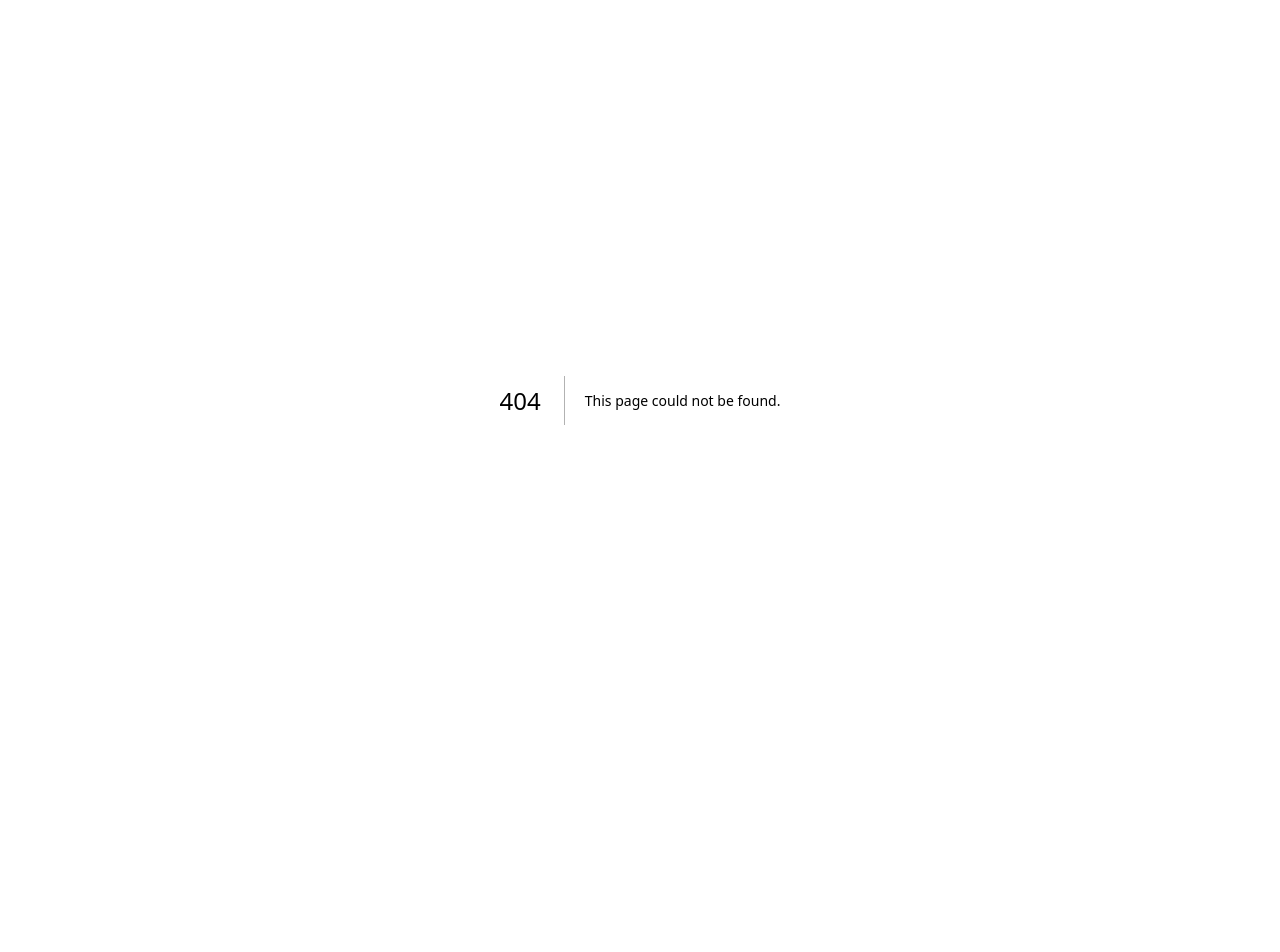
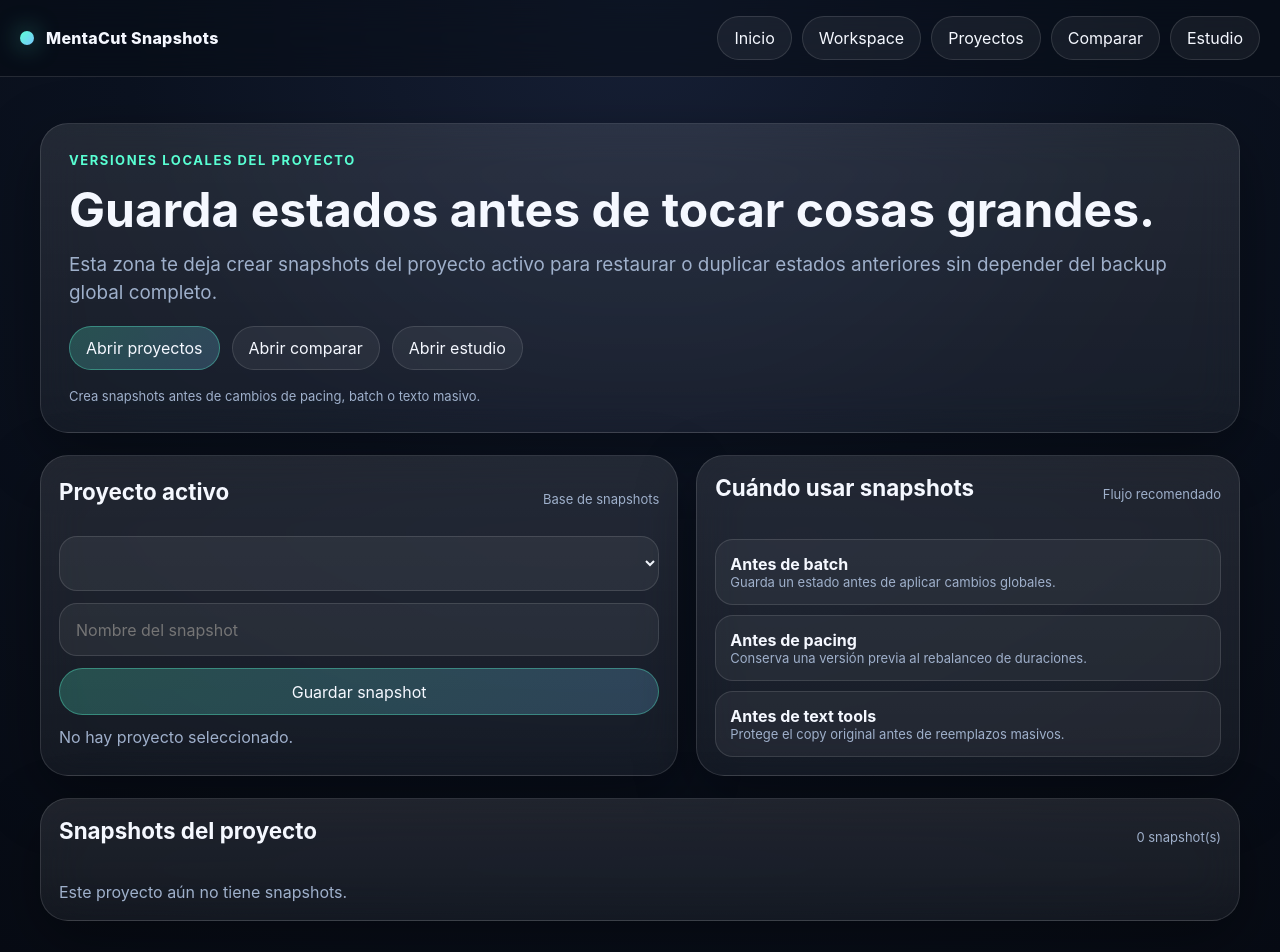
Before and after one commit to alain7224/MentaCut, a Next.js app: page /studio/snapshots in a window 1280 px wide. Before the commit this address had no page. Shown: the top 952 px of the page. Before the commit the page ends 800 px from the top, so only its background shows below. Built offline with nearby package versions, Linux system fonts and the light colour scheme.

Commit message:
feat: add local project snapshots route

```diff
--- /dev/null
+++ b/app/studio/snapshots/page.tsx
@@ -0,0 +1,187 @@
+'use client'
+
+import Link from 'next/link'
+import { useEffect, useMemo, useState } from 'react'
+import { readLocalProjects, touchProject, writeLocalProjects, type LocalProject } from '@/lib/local-store'
+import { createProjectSnapshot, readProjectSnapshots, restoreProjectFromSnapshot, writeProjectSnapshots, type ProjectSnapshot } from '@/lib/local-snapshots'
+
+export default function StudioSnapshotsPage() {
+  const [projects, setProjects] = useState<LocalProject[]>([])
+  const [snapshots, setSnapshots] = useState<ProjectSnapshot[]>([])
+  const [activeId, setActiveId] = useState<string | null>(null)
+  const [snapshotName, setSnapshotName] = useState('')
+  const [status, setStatus] = useState('')
+
+  useEffect(() => {
+    const nextProjects = readLocalProjects()
+    setProjects(nextProjects)
+    setActiveId(nextProjects[0]?.id ?? null)
+    setSnapshots(readProjectSnapshots())
+  }, [])
+
+  const active = useMemo(() => projects.find((item) => item.id === activeId) ?? null, [projects, activeId])
+  const activeSnapshots = useMemo(
+    () => snapshots.filter((snapshot) => snapshot.projectId === activeId).sort((a, b) => b.createdAt.localeCompare(a.createdAt)),
+    [snapshots, activeId],
+  )
+
+  function persistProjects(nextProjects: LocalProject[], nextStatus: string) {
+    setProjects(nextProjects)
+    writeLocalProjects(nextProjects)
+    setStatus(nextStatus)
+  }
+
+  function persistSnapshots(nextSnapshots: ProjectSnapshot[], nextStatus: string) {
+    setSnapshots(nextSnapshots)
+    writeProjectSnapshots(nextSnapshots)
+    setStatus(nextStatus)
+  }
+
+  function saveSnapshot() {
+    if (!active) return
+    const snapshot = createProjectSnapshot(active, snapshotName || `${active.name} ${new Date().toLocaleString()}`)
+    const next = [snapshot, ...snapshots]
+    persistSnapshots(next, `Snapshot guardado: ${snapshot.name}`)
+    setSnapshotName('')
+  }
+
+  function restoreSnapshot(snapshotId: string) {
+    if (!active) return
+    const snapshot = snapshots.find((item) => item.id === snapshotId)
+    if (!snapshot) return
+    const restored = restoreProjectFromSnapshot(snapshot)
+    const nextProjects = projects.map((project) => project.id === active.id ? touchProject(restored) : project)
+    persistProjects(nextProjects, `Proyecto restaurado desde snapshot: ${snapshot.name}`)
+  }
+
+  function duplicateFromSnapshot(snapshotId: string) {
+    const snapshot = snapshots.find((item) => item.id === snapshotId)
+    if (!snapshot) return
+    const restored = restoreProjectFromSnapshot(snapshot)
+    const duplicate: LocalProject = {
+      ...restored,
+      id: crypto.randomUUID(),
+      name: `${restored.name} copia snapshot`,
+      updatedAt: new Date().toISOString(),
+      clips: restored.clips.map((clip) => ({ ...clip, id: crypto.randomUUID() })),
+    }
+    const nextProjects = [duplicate, ...projects]
+    persistProjects(nextProjects, `Proyecto duplicado desde snapshot: ${snapshot.name}`)
+  }
+
+  function deleteSnapshot(snapshotId: string) {
+    const next = snapshots.filter((item) => item.id !== snapshotId)
+    persistSnapshots(next, 'Snapshot eliminado')
+  }
+
+  const coverage = useMemo(() => {
+    if (!active) return null
+    return {
+      clips: active.clips.length,
+      snapshots: activeSnapshots.length,
+      duration: active.clips.reduce((sum, clip) => sum + Math.max(0, clip.end - clip.start), 0),
+    }
+  }, [active, activeSnapshots])
+
+  return (
+    <div className="page-shell">
+      <header className="topbar">
+        <div className="brand">
+          <span className="brand-dot" />
+          <span>MentaCut Snapshots</span>
+        </div>
+        <nav className="nav">
+          <Link href="/" className="nav-link">Inicio</Link>
+          <Link href="/studio/workspace" className="nav-link">Workspace</Link>
+          <Link href="/studio/projects" className="nav-link">Proyectos</Link>
+          <Link href="/studio/compare" className="nav-link">Comparar</Link>
+          <Link href="/studio" className="nav-link">Estudio</Link>
+        </nav>
+      </header>
+
+      <main className="main">
+        <section className="section">
+          <div className="panel hero-copy">
+            <span className="eyebrow">Versiones locales del proyecto</span>
+            <h1 className="title" style={{ fontSize: 'clamp(1.8rem, 4vw, 3rem)' }}>Guarda estados antes de tocar cosas grandes.</h1>
+            <p className="sub">
+              Esta zona te deja crear snapshots del proyecto activo para restaurar o duplicar estados anteriores sin depender del backup global completo.
+            </p>
+            <div className="action-row">
+              <Link href="/studio/projects" className="btn btn-primary">Abrir proyectos</Link>
+              <Link href="/studio/compare" className="btn">Abrir comparar</Link>
+              <Link href="/studio" className="btn">Abrir estudio</Link>
+            </div>
+            <div className="timeline-label">{status || 'Crea snapshots antes de cambios de pacing, batch o texto masivo.'}</div>
+          </div>
+        </section>
+
+        <section className="section">
+          <div className="studio-grid-2">
+            <div className="panel timeline">
+              <div className="row-head">
+                <h2 className="section-title">Proyecto activo</h2>
+                <div className="timeline-label">Base de snapshots</div>
+              </div>
+              <div className="form">
+                <select className="input" value={activeId ?? ''} onChange={(event) => setActiveId(event.target.value)}>
+                  {projects.map((project) => (
+                    <option key={project.id} value={project.id}>{project.name} · {project.format}</option>
+                  ))}
+                </select>
+                <input className="input" value={snapshotName} onChange={(event) => setSnapshotName(event.target.value)} placeholder="Nombre del snapshot" />
+                <button className="btn btn-primary" onClick={saveSnapshot} disabled={!active}>Guardar snapshot</button>
+              </div>
+              {coverage ? (
+                <div className="cards">
+                  <article className="panel card"><h3>Clips</h3><p><strong>{coverage.clips}</strong></p></article>
+                  <article className="panel card"><h3>Snapshots</h3><p><strong>{coverage.snapshots}</strong></p></article>
+                  <article className="panel card"><h3>Duración</h3><p><strong>{coverage.duration.toFixed(1)} s</strong></p></article>
+                </div>
+              ) : <div className="empty">No hay proyecto seleccionado.</div>}
+            </div>
+
+            <div className="panel timeline">
+              <div className="row-head">
+                <h2 className="section-title">Cuándo usar snapshots</h2>
+                <div className="timeline-label">Flujo recomendado</div>
+              </div>
+              <div className="project-list">
+                <div className="project-item"><strong>Antes de batch</strong><div className="timeline-label">Guarda un estado antes de aplicar cambios globales.</div></div>
+                <div className="project-item"><strong>Antes de pacing</strong><div className="timeline-label">Conserva una versión previa al rebalanceo de duraciones.</div></div>
+                <div className="project-item"><strong>Antes de text tools</strong><div className="timeline-label">Protege el copy original antes de reemplazos masivos.</div></div>
+              </div>
+            </div>
+          </div>
+        </section>
+
+        <section className="section">
+          <div className="panel timeline">
+            <div className="row-head">
+              <h2 className="section-title">Snapshots del proyecto</h2>
+              <div className="timeline-label">{activeSnapshots.length} snapshot(s)</div>
+            </div>
+            <div className="project-list">
+              {activeSnapshots.length === 0 ? <div className="empty">Este proyecto aún no tiene snapshots.</div> : null}
+              {activeSnapshots.map((snapshot) => (
+                <div key={snapshot.id} className="project-item" style={{ display: 'grid', gap: 10 }}>
+                  <div className="row-head">
+                    <div>
+                      <strong>{snapshot.name}</strong>
+                      <div className="timeline-label">{new Date(snapshot.createdAt).toLocaleString()} · {snapshot.project.clips.length} clips</div>
+                    </div>
+                  </div>
+                  <div className="action-row">
+                    <button className="btn btn-primary" onClick={() => restoreSnapshot(snapshot.id)}>Restaurar sobre proyecto</button>
+                    <button className="btn" onClick={() => duplicateFromSnapshot(snapshot.id)}>Duplicar como proyecto</button>
+                    <button className="btn" onClick={() => deleteSnapshot(snapshot.id)}>Borrar snapshot</button>
+                  </div>
+                </div>
+              ))}
+            </div>
+          </div>
+        </section>
+      </main>
+    </div>
+  )
+}
```
